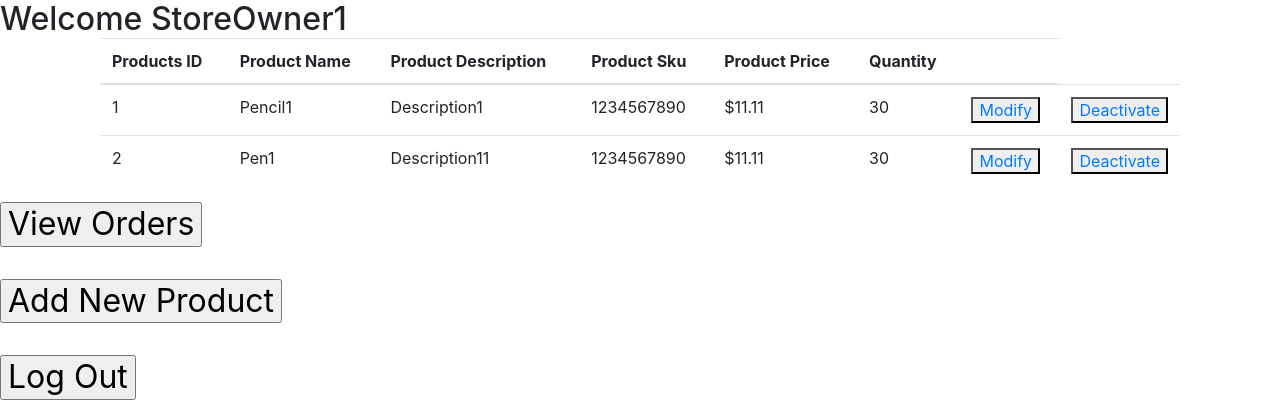
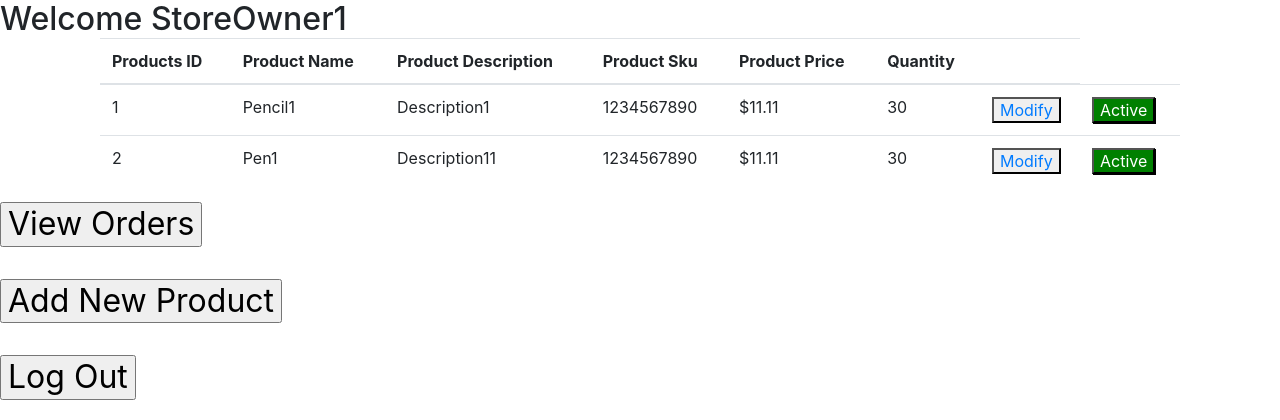
Before and after one commit to CPSC36201Spring20018/StoreFront, a PHP site: page /362/storeLanding.php in a window 1280 px wide. Shown: the top 420 px of the page. Run offline with PHP 8.4, Linux system fonts and the light colour scheme; a user stored in the database is signed in; data comes from the database, SQL or seed files in the repository.

Commit message:
Color coded Active/Deactive buttons.

```diff
--- a/storeLanding.php
+++ b/storeLanding.php
@@ -73,10 +73,10 @@ $store_name = $_SESSION['STORE_NAME'];
                    echo "<td>".$proquant."</td>";
                    echo "<td width=\"100px\"><button><a href=\"modifyproduct.php?proid=".$pronum."\">Modify</a></button></td>";
                    if ($proactive == 0) {
-                      echo "<td width=\"100px\"><button><a href=\"changeActive.php?active=".$proactive."&proid=".$pronum."\">Activate</a></button></td>";
+                      echo "<td width=\"100px\"><button style =\"background-color:red; box-shadow: 1px 1px;\"><a href=\"changeActive.php?active=".$proactive."&proid=".$pronum."\" style =\"color: white\">Deactive</a></button></td>";
                    }
                    else{
-                   echo "<td width=\"100px\"><button><a href=\"changeActive.php?active=".$proactive."&proid=".$pronum."\">Deactivate</a></button></td>";
+                   echo "<td width=\"100px\"><button style =\"background-color:green; box-shadow: 1px 1px;\"><a href=\"changeActive.php?active=".$proactive."&proid=".$pronum."\" style =\"color: white\">Active</a></button></td>";
                   }
                    echo "</tr>";
                  }
```
